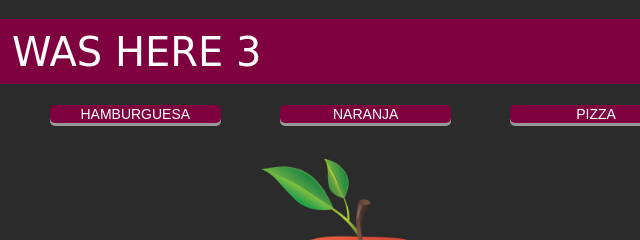
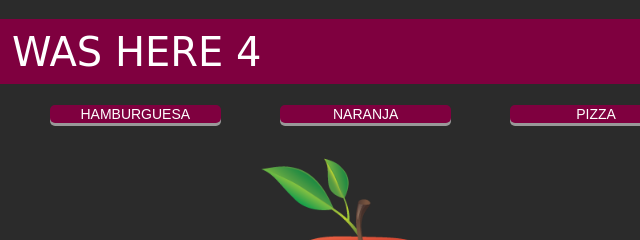
Before and after one commit to irvinjo/food2molec, a website: page public/index.html in a window 1280 px wide. Shown: the top 240 px of the page, 280-920 px from the left. Drawn offline with Linux system fonts and the light colour scheme.

Commit message:
change bluff

```diff
--- a/public/index.html
+++ b/public/index.html
@@ -12,7 +12,7 @@
 <body onload="afterAll()">
   <br>
     <nav>
-        rooLLi - IRVIN WAS HERE 3
+        rooLLi - IRVIN WAS HERE 4
     </nav>
     <br>
     <div class="row">
```
